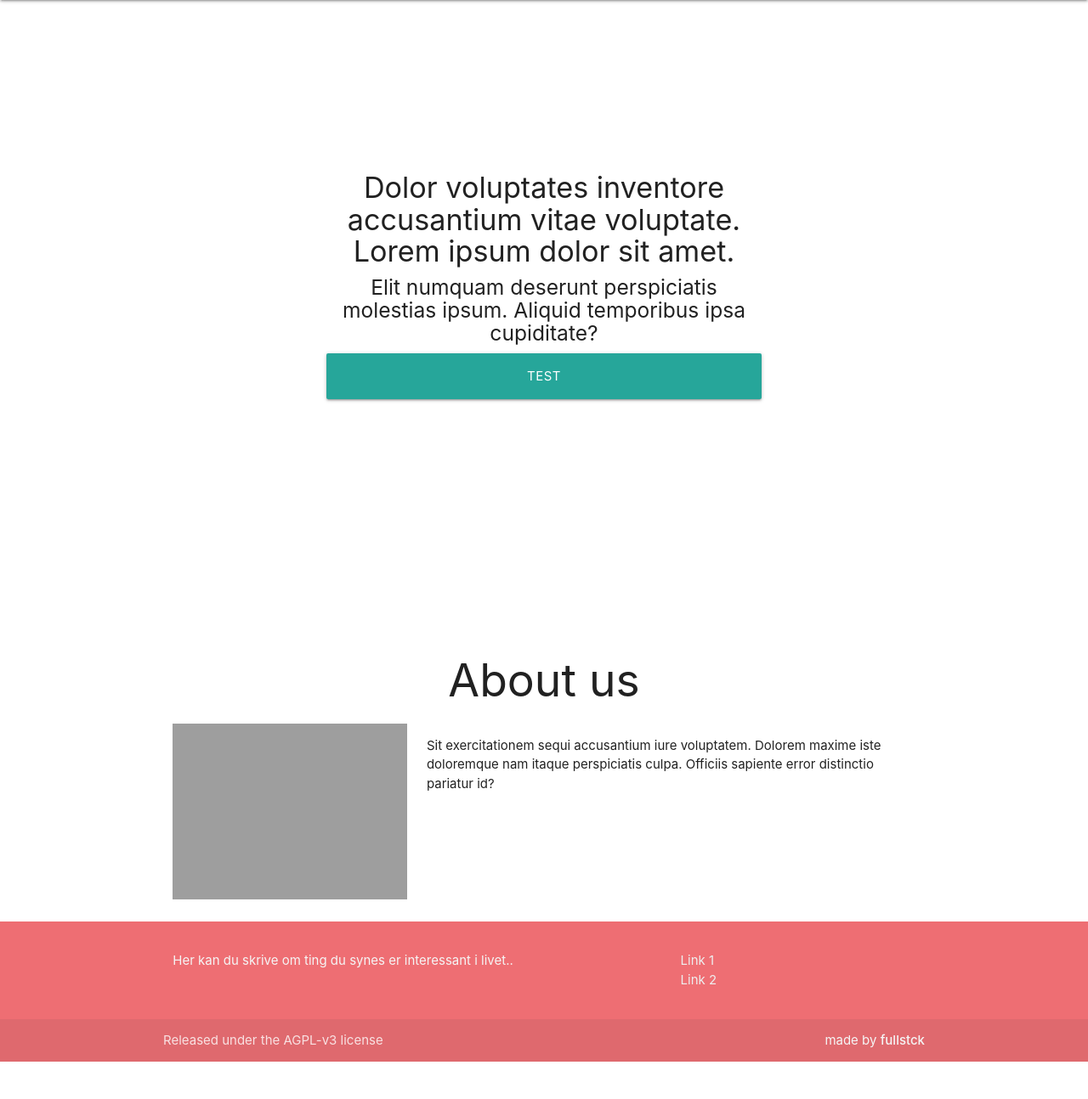
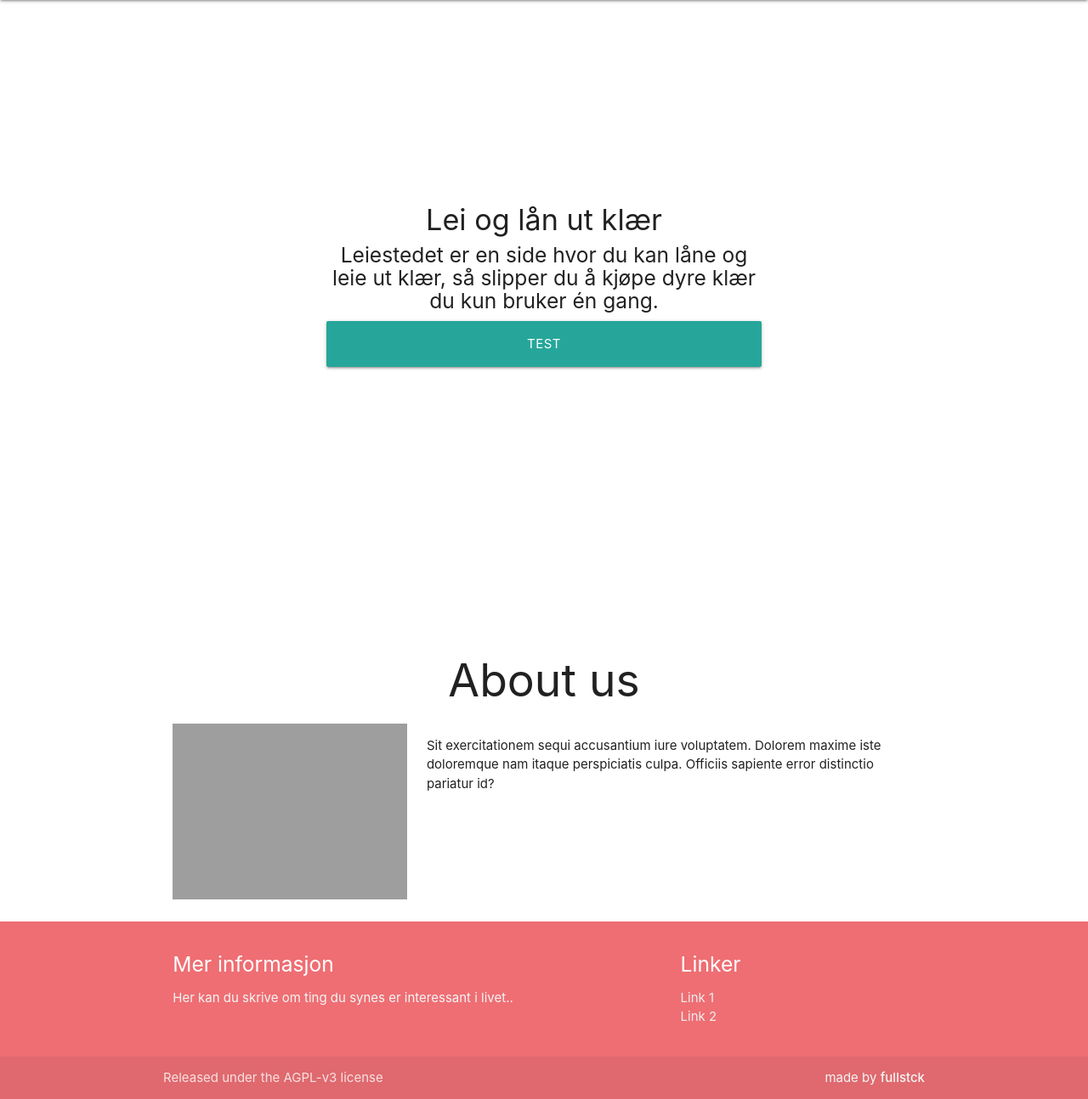
Before and after one commit to FredrikAugust/leiestedet, a Rails app: page / in a window 1280 px wide. Shown: the part 64-1358 px from the top of the page at 85% size. Before the commit the page ends 1314 px from the top, so only its background shows below. Run offline with Rails 7, Linux system fonts and the light colour scheme; style sheets or scripts are compiled from the project's sources; parts of the project's set-up code (start-up, migrations or seed data) failed here and were passed over; some libraries are stand-ins or nearby versions; grey boxes are pictures that could not be loaded.

```diff
--- a/app/views/shared/_footer.html.erb
+++ b/app/views/shared/_footer.html.erb
@@ -2,9 +2,11 @@
   <div class="container">
     <div class="row">
       <div class="col l6 s12">
+        <h5 class='white-text'>Mer informasjon</h5>
         <p class="grey-text text-lighten-4">Her kan du skrive om ting du synes er interessant i livet..</p>
       </div>
       <div class="col l4 offset-l2 s12">
+        <h5 class='white-text'>Linker</h5>
         <ul>
           <li><a class="grey-text text-lighten-3" href="#!">Link 1</a></li>
           <li><a class="grey-text text-lighten-3" href="#!">Link 2</a></li>
--- a/app/views/static_page/index.html.erb
+++ b/app/views/static_page/index.html.erb
@@ -1,10 +1,10 @@
 <div class="full-page-jumbotron">
   <div class="content">
     <h4>
-      Dolor voluptates inventore accusantium vitae voluptate. Lorem ipsum dolor sit amet.
+      Lei og lån ut klær
     </h4>
     <h5>
-      Elit numquam deserunt perspiciatis molestias ipsum. Aliquid temporibus ipsa cupiditate?
+      Leiestedet er en side hvor du kan låne og leie ut klær, så slipper du å kjøpe dyre klær du kun bruker én gang.
     </h5>
 
     <div class="btn btn-large waves-effect">Test</div>
```
Also changed, not shown: README.md.
